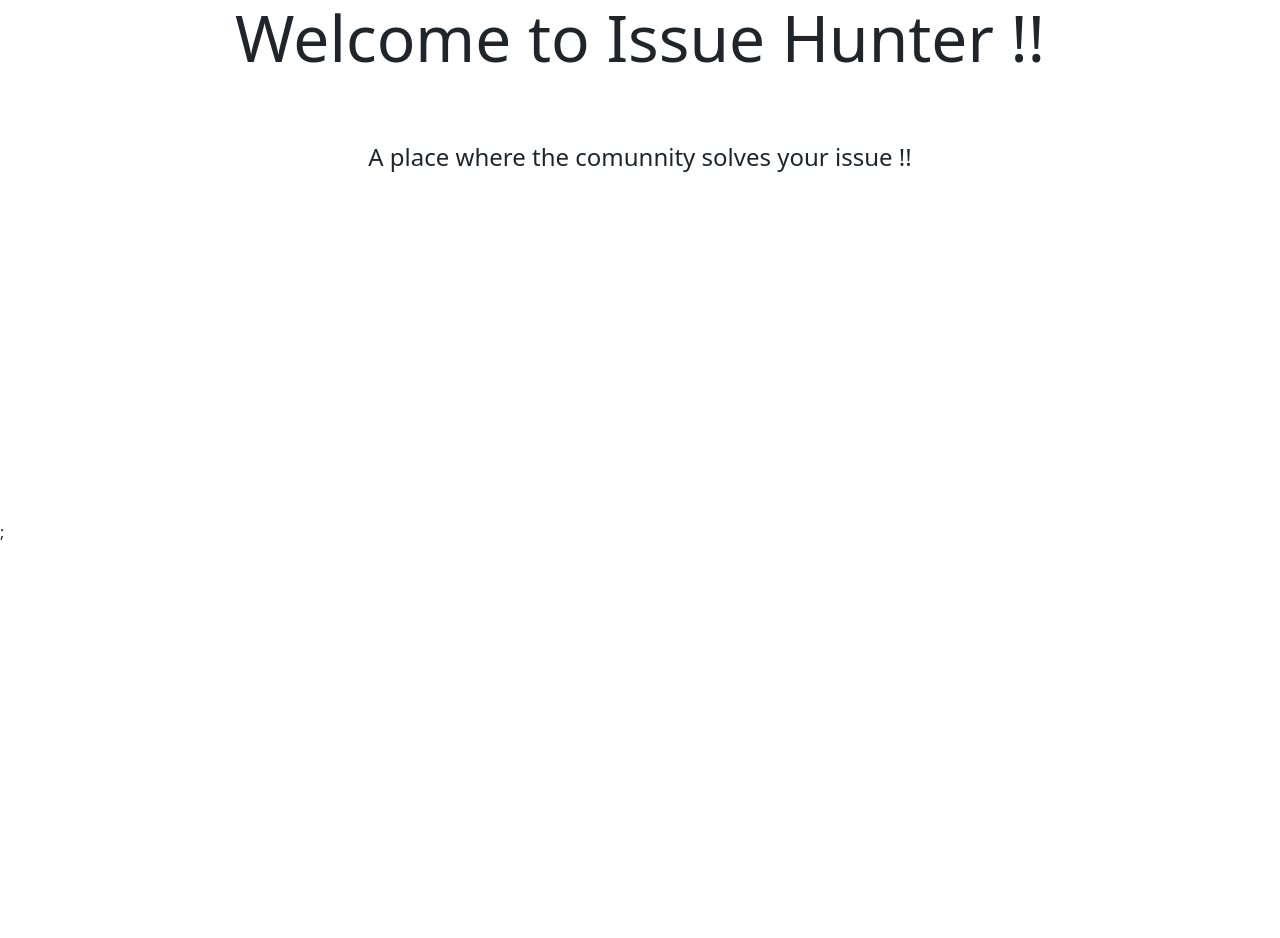
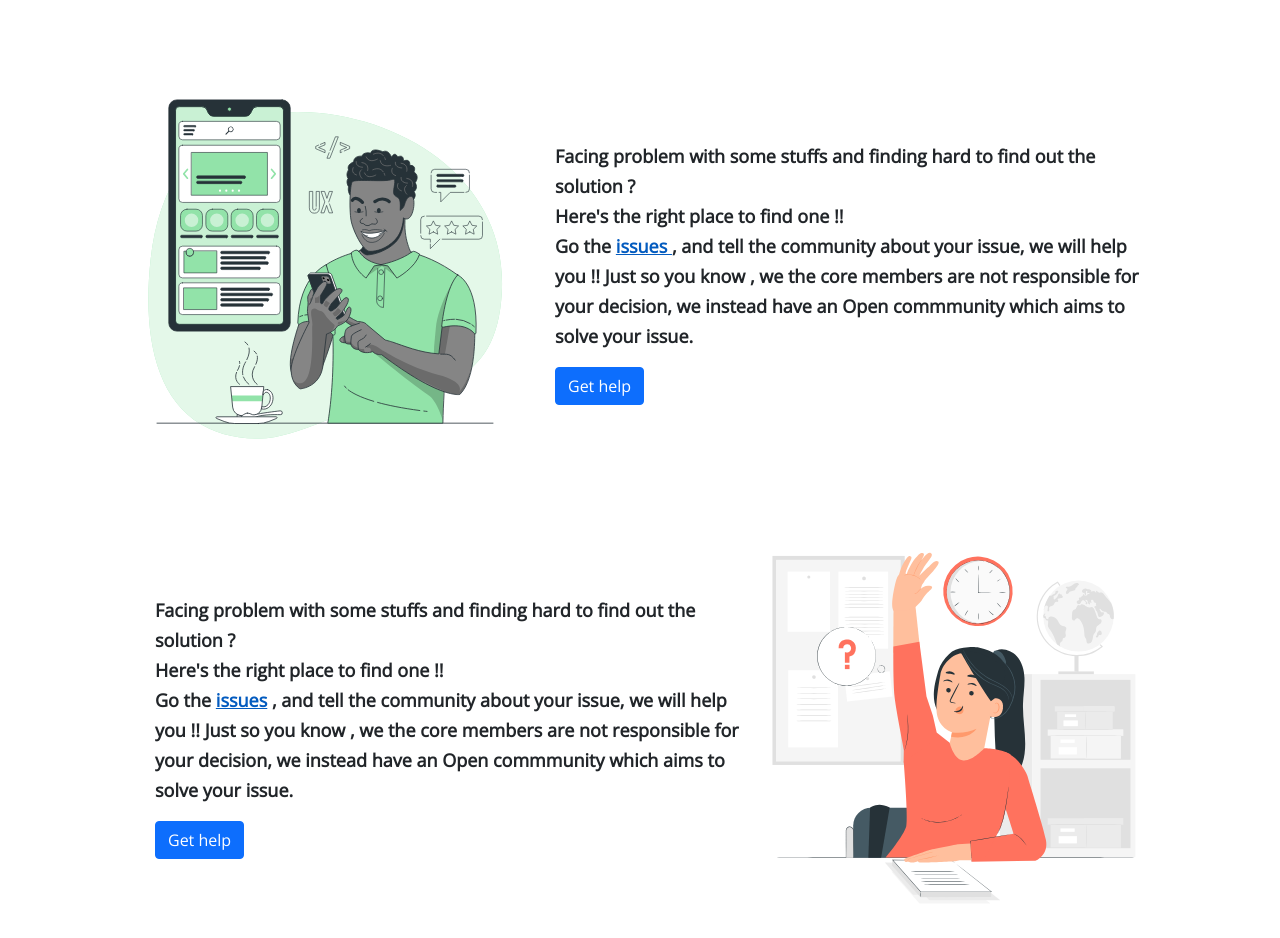
Before and after one commit to tamalCodes/step-into-next, a Next.js app: page / in a window 1280 px wide. Shown: the part 340-1278 px from the top of the page. Before the commit the page ends 884 px from the top, so only its background shows below. Built offline with nearby package versions, Linux system fonts and the light colour scheme; a web font is replaced by a local one.

Commit message:
fix : Updated Homepage design

```diff
--- /dev/null
+++ b/components/Homecontainer.jsx
@@ -0,0 +1,81 @@
+import React from 'react'
+import styles from "../styles/Home.module.css"
+import Image from "next/image"
+import issue1 from "../public/assets/issue1.svg"
+import issue2 from "../public/assets/issue2.svg"
+import Link from "next/link"
+
+const Homecontainer = () => {
+    return (
+        <>
+            <div className={styles.superparent}>
+                <main className={styles.main}>
+                    <div className={styles.welcometextdiv}>
+
+                        <h1 className={styles.title}>Welcome to Issue Hunter !!</h1>
+
+                        <p className={styles.description}>
+                            A place where the comunnity solves your issue !!
+                        </p>
+
+                    </div>
+
+                    <div className={styles.Imageflex1}>
+                        <div className={styles.Imageflex1_imagediv}>
+                            <Image src={issue1} width={400} height={400} />
+                        </div>
+
+                        <div className={styles.Imageflex1_textdiv}>
+                            <p>
+                                Facing problem with some stuffs and finding hard to find out the solution ? <br />
+                                Here's the right place to find one !! <br />
+                                Go the <Link href={"/issues"} passHref>
+                                    <span> issues </span>
+                                </Link> , and tell the community about your issue, we will help you !! Just so you know  , we the core members are not responsible for your decision, we instead have an Open commmunity which aims to solve your issue.
+                            </p>
+
+                            <button type="button" className={`btn btn-primary ${styles.gethelpbutton}`}>
+                                Get help
+                            </button>
+
+                        </div>
+
+                    </div>
+
+
+                    <div className={styles.Imageflex2}>
+
+
+                        <div className={styles.Imageflex1_textdiv}>
+                            <p>
+                                Facing problem with some stuffs and finding hard to find out the solution ? <br />
+                                Here's the right place to find one !! <br />
+                                Go the <span>issues</span> , and tell the community about your issue, we will help you !! Just so you know  , we the core members are not responsible for your decision, we instead have an Open commmunity which aims to solve your issue.
+                            </p>
+
+                            <button type="button" className={`btn btn-primary ${styles.gethelpbutton}`}>
+                                Get help
+                            </button>
+
+                        </div>
+
+
+                        <div className={styles.Imageflex1_imagediv}>
+                            <Image src={issue2} width={400} height={400} />
+                        </div>
+
+
+
+                    </div>
+
+
+                </main>
+            </div>
+
+
+
+        </>
+    )
+}
+
+export default Homecontainer
--- a/components/SingleIssue.jsx
+++ b/components/SingleIssue.jsx
@@ -6,7 +6,7 @@ import Link from 'next/link';
 
 const SingleIssue = ({ issue }) => {
     return (
-        <Link href={`/issues/${issue.slug}`}>
+        <Link href={`/issues/${issue.slug}`} passHref >
             <div className={styles.singleissueparent}>
                 <Image src={profilepic} width={85} height={85} />
                 <div className={styles.textdiv}>
--- a/pages/_document.js
+++ b/pages/_document.js
@@ -10,7 +10,7 @@ export default function Document() {
         />
 
         <link rel="preconnect" href="https://fonts.googleapis.com" />
-        <link rel="preconnect" href="https://fonts.gstatic.com" crossOrigin />
+        <link rel="preconnect" href="https://fonts.gstatic.com" crossOrigin="true" />
         <link
           href="https://fonts.googleapis.com/css2?family=Rubik+Wet+Paint&display=swap"
           rel="stylesheet"
--- a/pages/index.js
+++ b/pages/index.js
@@ -3,6 +3,7 @@ import Image from "next/image";
 import Script from "next/script";
 import styles from "../styles/Home.module.css";
 import Navbar from "../components/navbar";
+import Homecontainer from "../components/Homecontainer";
 
 export default function Home() {
   return (
@@ -18,13 +19,7 @@ export default function Home() {
 
       <Navbar />
 
-      <main className={styles.main}>
-        <h1 className={styles.title}>Welcome to Issue Hunter !!</h1>
-
-        <p className={styles.description}>
-          A place where the comunnity solves your issue !!
-        </p>
-      </main>
+      <Homecontainer />
     </div>
   );
 }
--- a/styles/DetailedIssue.module.css
+++ b/styles/DetailedIssue.module.css
@@ -11,8 +11,6 @@
   padding: 10px;
   margin-bottom: 3rem;
   box-shadow: 10px 8px 4px 5px rgba(0, 0, 0, 0.3);
-  cursor: pointer;
-
   display: flex;
   justify-content: space-evenly;
   align-items: center;
--- a/styles/Home.module.css
+++ b/styles/Home.module.css
@@ -1,9 +1,12 @@
 .container {
   padding: 0 2rem;
+  height: 100vh;
+  position: absolute;
+  width: 100%;
 }
 
 .main {
-  min-height: 100vh;
+  min-height: 50vh;
   padding: 4rem 0;
   flex: 1;
   display: flex;
@@ -12,20 +15,46 @@
   align-items: center;
 }
 
-.footer {
+.Imageflex1 {
+  margin-top: 3rem;
+  width: fit-content;
   display: flex;
-  flex: 1;
-  padding: 2rem 0;
-  border-top: 1px solid #eaeaea;
-  justify-content: center;
+  flex-shrink: 1;
   align-items: center;
 }
 
-.footer a {
+.Imageflex2 {
+  margin-top: 3rem;
+  width: fit-content;
   display: flex;
-  justify-content: center;
+  flex-shrink: 1;
   align-items: center;
-  flex-grow: 1;
+}
+
+.Imageflex1_textdiv {
+  width: fit-content;
+  padding-left: 30px;
+}
+
+.Imageflex1_textdiv p {
+  width: 600px;
+  font-family: "Open Sans", sans-serif;
+  font-weight: 600;
+  font-size: 18px;
+  line-height: 30px;
+}
+
+.Imageflex1_textdiv p span {
+  color: #035bbf;
+  text-decoration: underline;
+  cursor: pointer;
+}
+
+.gethelpbutton {
+  font-family: "Open Sans", sans-serif;
+  font-weight: 600;
+  font-size: 15px;
+  color: white;
 }
 
 .title a {
@@ -54,7 +83,6 @@
   margin: 4rem 0;
   line-height: 1.5;
   font-size: 1.5rem;
-  width: 87%;
 }
 
 .code {
--- a/styles/IssueListPage.module.css
+++ b/styles/IssueListPage.module.css
@@ -82,4 +82,5 @@
 
 .textdiv {
   width: 70%;
+  cursor: pointer;
 }
```
Also changed, not shown: pages/issues/index.jsx (+7 -0 lines), public/assets/issue1.svg (added), public/assets/issue2.svg (added).
